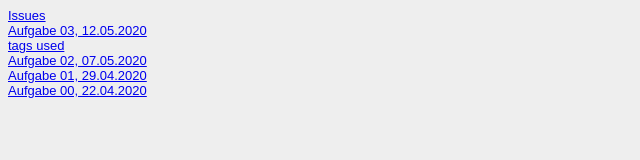
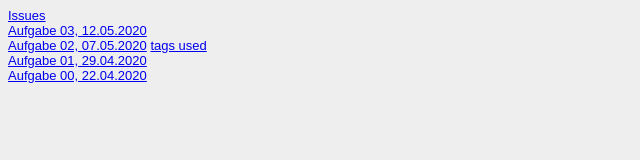
Before and after one commit to doanmaip/GiS_SoSe2020, a plain HTML site: page Steckbrief/steckbrief.htm in a window 1280 px wide. Shown: the whole page, without its empty margins (0-640 px from the left). Drawn offline with Linux system fonts and the light colour scheme.

Commit message:
tags used

```diff
--- a/Steckbrief/steckbrief.htm
+++ b/Steckbrief/steckbrief.htm
@@ -17,8 +17,8 @@
 	<!-- Hier die Links zu den gelösten Aufgaben einstellen, aktuelle oben, alte stehen lassen! Format: Aufgabenbezeichnung, Datum -->
 	<a href="https://github.com/doanmaip/GiS_SoSe_20/issues" target="_blank">Issues</a> <br>
 	<a href="http://doanmaip.github.io/GiS_SoSe_20/Aufgabe03/index.html" target="_blank">Aufgabe 03, 12.05.2020</a> <br>
-	<a href="http://doanmaip.github.io/GiS_SoSe_20/Aufgabe02/tags_used.html" target="_blank">tags used</a>  <br>
-	<a href="http://doanmaip.github.io/GiS_SoSe_20/Aufgabe02/index.html" target="_blank">Aufgabe 02, 07.05.2020</a> <br>
+	<a href="http://doanmaip.github.io/GiS_SoSe_20/Aufgabe02/index.html" target="_blank">Aufgabe 02, 07.05.2020</a> <a
+		href="http://doanmaip.github.io/GiS_SoSe_20/Aufgabe02/tags_used.html" target="_blank">tags used</a> <br>
 	<a href="http://doanmaip.github.io/GiS_SoSe_20/Aufgabe01/index.html" target="_blank">Aufgabe 01, 29.04.2020</a> <br>
 	<a href="https://doanmaip.github.io/GiS_SoSe_20/Aufgabe00/index.html" target="_blank">Aufgabe 00, 22.04.2020</a>
 </body>
```
